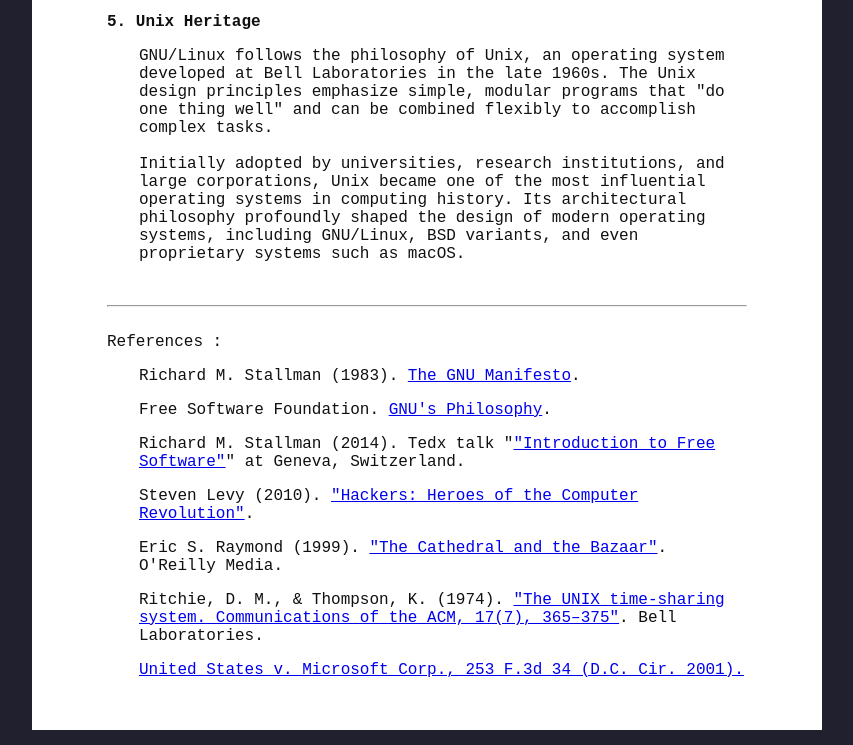
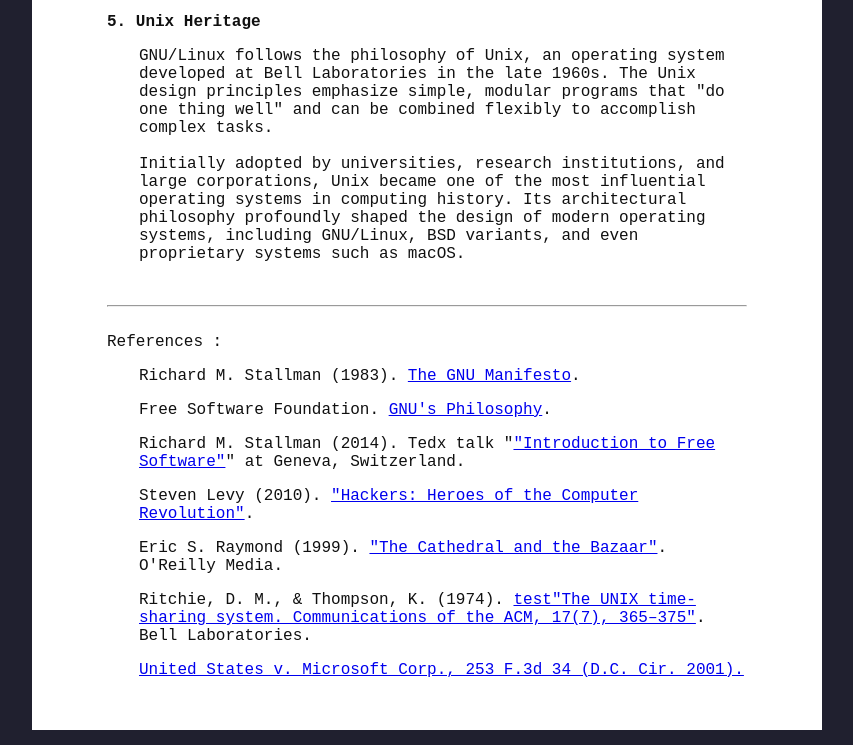
Before and after one commit to nest0x01/nest0x01.github.io, a plain HTML site: page index.html in a window 1280 px wide. Shown: the part 1688-2433 px from the top of the page, without its empty margins (213-1066 px from the left). Drawn offline with Linux system fonts and the light colour scheme.

Commit message:
Update index.html

```diff
--- a/index.html
+++ b/index.html
@@ -202,8 +202,8 @@
             <p>
                 Ritchie, D. M., & Thompson, K. (1974).
                 <a href="https://dl.acm.org/doi/pdf/10.1145/361011.361061"
-                    >"The UNIX time-sharing system. Communications of the ACM,
-                    17(7), 365–375"</a
+                    >test"The UNIX time-sharing system. Communications of the
+                    ACM, 17(7), 365–375"</a
                 >. Bell Laboratories.
             </p>
 
```
